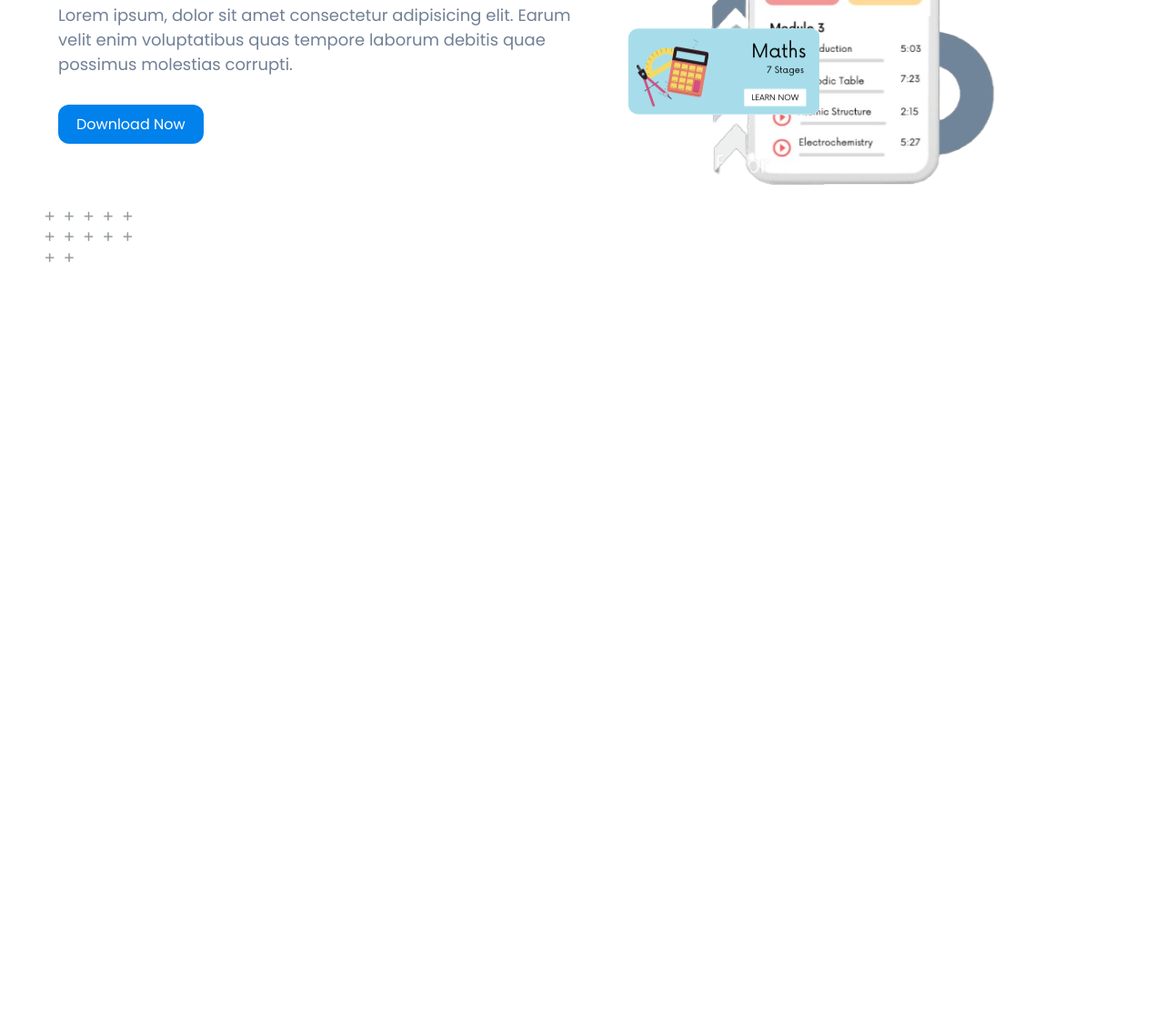
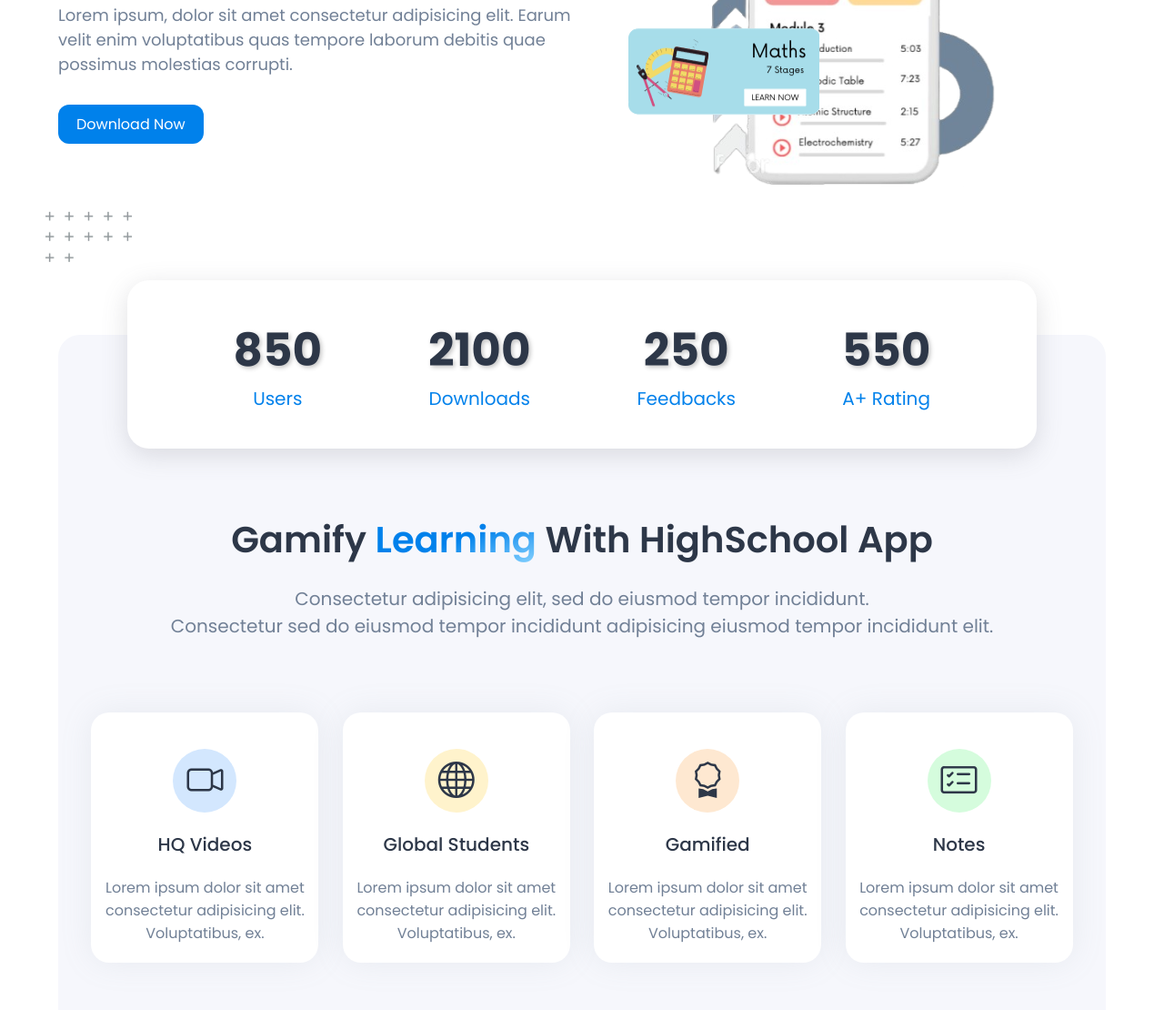
Before and after one commit to SoorenaZohrabi/edtech-landing-page, a plain HTML site: page index.html in a window 1280 px wide. Shown: the part 432-1542 px from the top of the page at 91% size. Before the commit the page ends 800 px from the top, so only its background shows below. Drawn offline with nearby package versions, Linux system fonts and the light colour scheme.

Commit message:
feat(main): add growth section to the main

```diff
--- a/assets/css/style.css
+++ b/assets/css/style.css
@@ -169,3 +169,123 @@
         transform: translateX(0px);
     }
 }
+
+.growth {
+    background-color: var(--theme-section-bg);
+    border-radius: 24px;
+    margin: 15rem auto 5rem auto;
+    font-size: 2rem;
+    padding: 2rem 2rem;
+}
+
+.growth .stats {
+    display: flex;
+    flex-wrap: wrap;
+    background-color: #ffffff;
+    justify-content: space-evenly;
+    padding: 2rem;
+    max-width: 90%;
+    margin: -8rem auto;
+    border-radius: 24px;
+    box-shadow: rgba(100, 100, 111, 0.2) 0px 7px 29px 0px;
+}
+
+.growth .stats div {
+    padding: 2rem;
+    text-align: center;
+}
+
+.growth .stats h1 {
+    font-size: 5rem;
+    text-shadow: 2px 2px 5px rgb(196, 196, 196);
+}
+
+.growth .stats p {
+    color: var(--theme-color);
+}
+
+.growth .info {
+    margin-top: 15rem;
+    text-align: center;
+}
+
+.growth .info .tag-line {
+    font-size: 4rem;
+    font-weight: 600;
+    margin-bottom: 2rem;
+}
+
+.growth .info .tag-line span {
+    background-color: var(--theme-color);
+    background-image: linear-gradient(160deg, #0081EB 50%, #8ad4ff 100%);
+    -webkit-background-clip: text;
+    color: transparent;
+}
+
+.growth .info .description {
+    color: var(--theme-text-long);
+}
+
+.qualities {
+    display: flex;
+    justify-content: space-evenly;
+    flex-wrap: wrap;
+    margin: 7rem auto 10rem auto;
+}
+
+.qualities div {
+    width: 250px;
+    background-color: #ffffff;
+    margin: 1rem;
+    padding: 2rem 0;
+    border-radius: 20px;
+    box-shadow: 0px 0px 35px rgb(140 152 164 / 13%);
+    display: flex;
+    flex-direction: column;
+}
+
+.qualities p {
+    margin-top: 2rem;
+}
+
+.qualities .icon {
+    background-color: #0081EB;
+    width: 70px;
+    height: 70px;
+    font-size: 4rem;
+    border-radius: 50%;
+    display: flex;
+    justify-content: center;
+    align-items: center;
+    align-self: center;
+}
+
+.qualities .icon:hover {
+    transform: scale(1.1);
+    transition: all 0.5s cubic-bezier(0.165, 0.84, 0.44, 1);
+}
+
+.qualities .icon1 {
+    background-color: #D3E7FE;
+}
+
+.qualities .icon2 {
+    background-color: #FFF3CC;
+}
+
+.qualities .icon3 {
+    background-color: #FEE8D1;
+}
+
+.qualities .icon4 {
+    background-color: #D5FCDD;
+}
+
+.qualities .title {
+    font-weight: 500;
+}
+
+.qualities .description {
+    font-size: 1.6rem;
+    color: var(--theme-text-long);
+}
--- a/index.html
+++ b/index.html
@@ -78,6 +78,63 @@
             </div>
         </section>
 
+        <section class="growth container">
+            <div class="stats">
+                <div>
+                    <h1>850</h1>
+                    <p>Users</p>
+                </div>
+                <div>
+                    <h1>2100</h1>
+                    <p>Downloads</p>
+                </div>
+                <div>
+                    <h1>250</h1>
+                    <p>Feedbacks</p>
+                </div>
+                <div>
+                    <h1>550</h1>
+                    <p>A+ Rating</p>
+                </div>
+            </div>
+
+            <div class="info">
+                <p class="tag-line">Gamify <span>Learning</span> With HighSchool App</p>
+                <p class="description">Consectetur adipisicing elit, sed do eiusmod tempor incididunt.<br>Consectetur
+                    sed do eiusmod tempor incididunt adipisicing eiusmod tempor incididunt elit.</p>
+
+                <div class="qualities">
+                    <div>
+                        <p class="icon icon1"><i class="bi bi-camera-video"></i></p>
+                        <p class="title">HQ Videos</p>
+                        <p class="description">Lorem ipsum dolor sit amet consectetur adipisicing elit. Voluptatibus,
+                            ex.</p>
+                    </div>
+
+                    <div>
+                        <p class="icon icon2"><i class="bi bi-globe"></i></p>
+                        <p class="title">Global Students</p>
+                        <p class="description">Lorem ipsum dolor sit amet consectetur adipisicing elit. Voluptatibus,
+                            ex.</p>
+                    </div>
+
+                    <div>
+                        <p class="icon icon3"><i class="bi bi-award"></i></p>
+                        <p class="title">Gamified</p>
+                        <p class="description">Lorem ipsum dolor sit amet consectetur adipisicing elit. Voluptatibus,
+                            ex.</p>
+                    </div>
+
+                    <div>
+                        <p class="icon icon4"><i class="bi bi-card-checklist"></i></p>
+                        <p class="title">Notes</p>
+                        <p class="description">Lorem ipsum dolor sit amet consectetur adipisicing elit. Voluptatibus,
+                            ex.</p>
+                    </div>
+                </div>
+            </div>
+        </section>
+
 
     </main>
 
```
